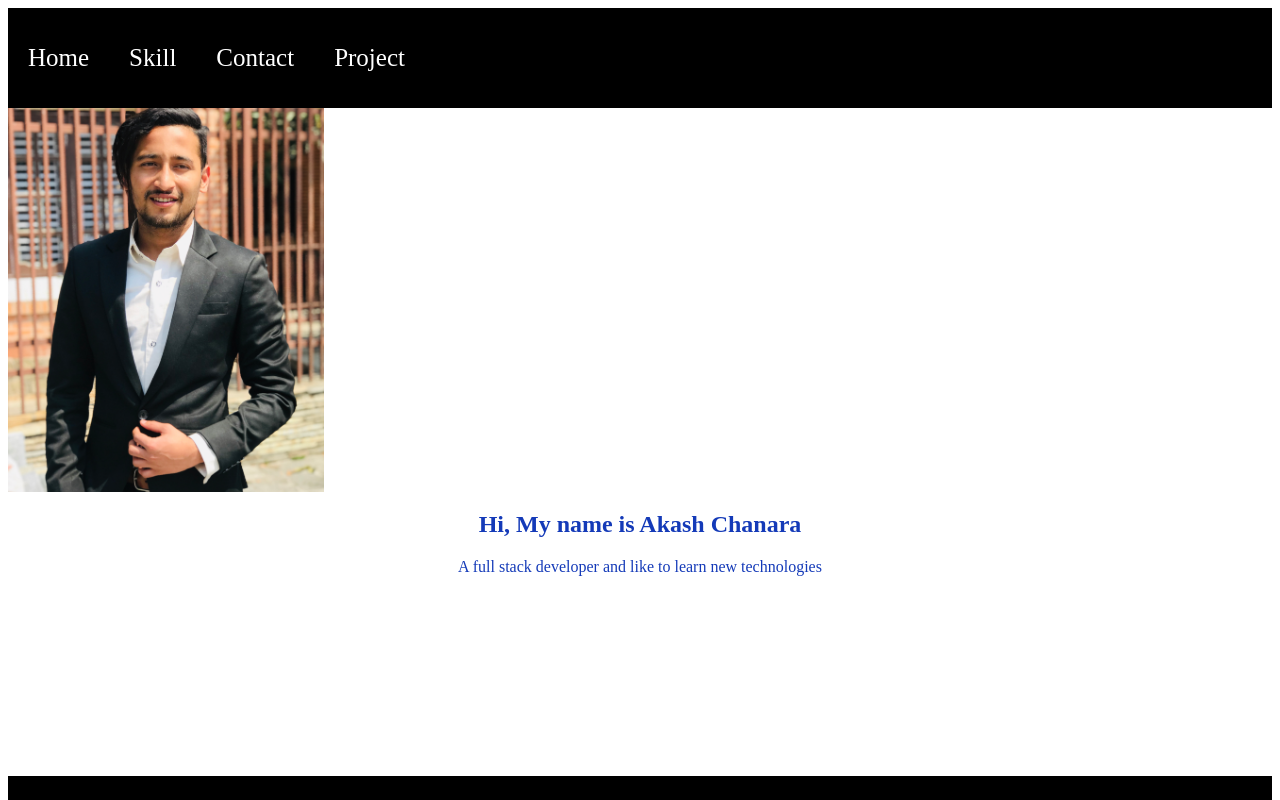
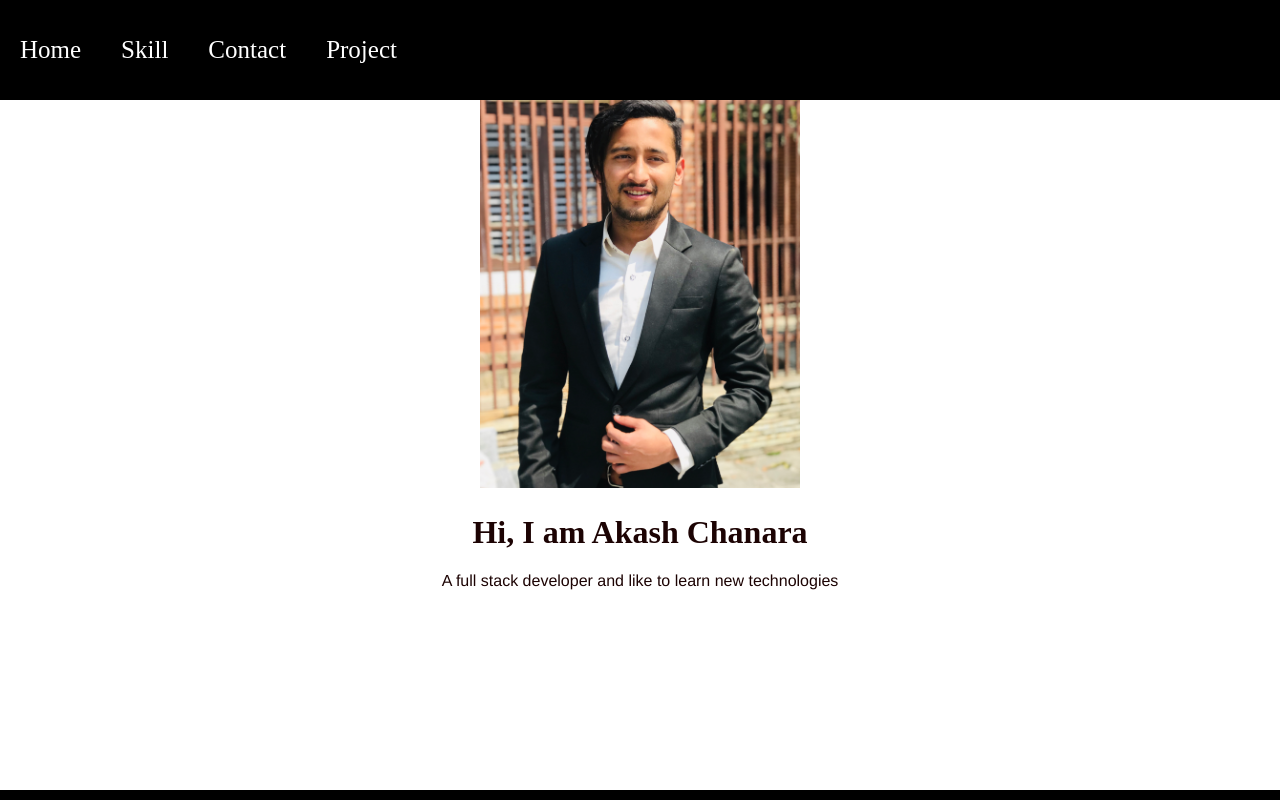
Before and after one commit to akash2040/Portfolio-React-, a React (Create React App) app in the folder portfolio-react/: page / in a window 1280 px wide. Shown: the top 800 px of the page. Built offline with nearby package versions, Linux system fonts and the light colour scheme.

Commit message:
css home page

```diff
--- a/portfolio-react/src/App.css
+++ b/portfolio-react/src/App.css
@@ -1,5 +1,9 @@
 .App {
   text-align: center;
+}
+body {
+  padding: 0;
+  margin: 0;
 }
 
 .App-logo {
--- a/portfolio-react/src/componets/home.js
+++ b/portfolio-react/src/componets/home.js
@@ -1,15 +1,15 @@
 import React from "react";
 import img from "../img/img.jpeg";
+
 import "../styles/Home.css";
 function Home() {
   return (
     <div className="home">
       <div className="about">
         <img src={img} alt="me" />
-        <h2>Hi, My name is Akash Chanara</h2>
+        <h1>Hi, I am Akash Chanara</h1>
         <p>A full stack developer and like to learn new technologies </p>
       </div>
-      <div className="skill"></div>
     </div>
   );
 }
--- a/portfolio-react/src/componets/project.js
+++ b/portfolio-react/src/componets/project.js
@@ -1,7 +1,7 @@
 import React from "react";
 
 function Project() {
-  return <div>Project</div>;
+  return <div className="project"></div>;
 }
 
 export default Project;
--- a/portfolio-react/src/styles/Home.css
+++ b/portfolio-react/src/styles/Home.css
@@ -1,10 +1,20 @@
 .home {
   width: 100%;
-
-  color: #143ab8;
+  height: 200%;
+  color: #1c0303;
 }
 .about img {
-  display: flex;
   width: 25%;
   height: 25%;
 }
+
+.about p {
+  color: #1c0303;
+  font-family: "Franklin Gothic Medium", "Arial Narrow", Arial, sans-serif;
+}
+
+@media only screen and (max-width: 600px) {
+  .about h2 {
+    font-size: 40px;
+  }
+}
```
Also changed, not shown: portfolio-react/src/img/img2.jpg (added).
